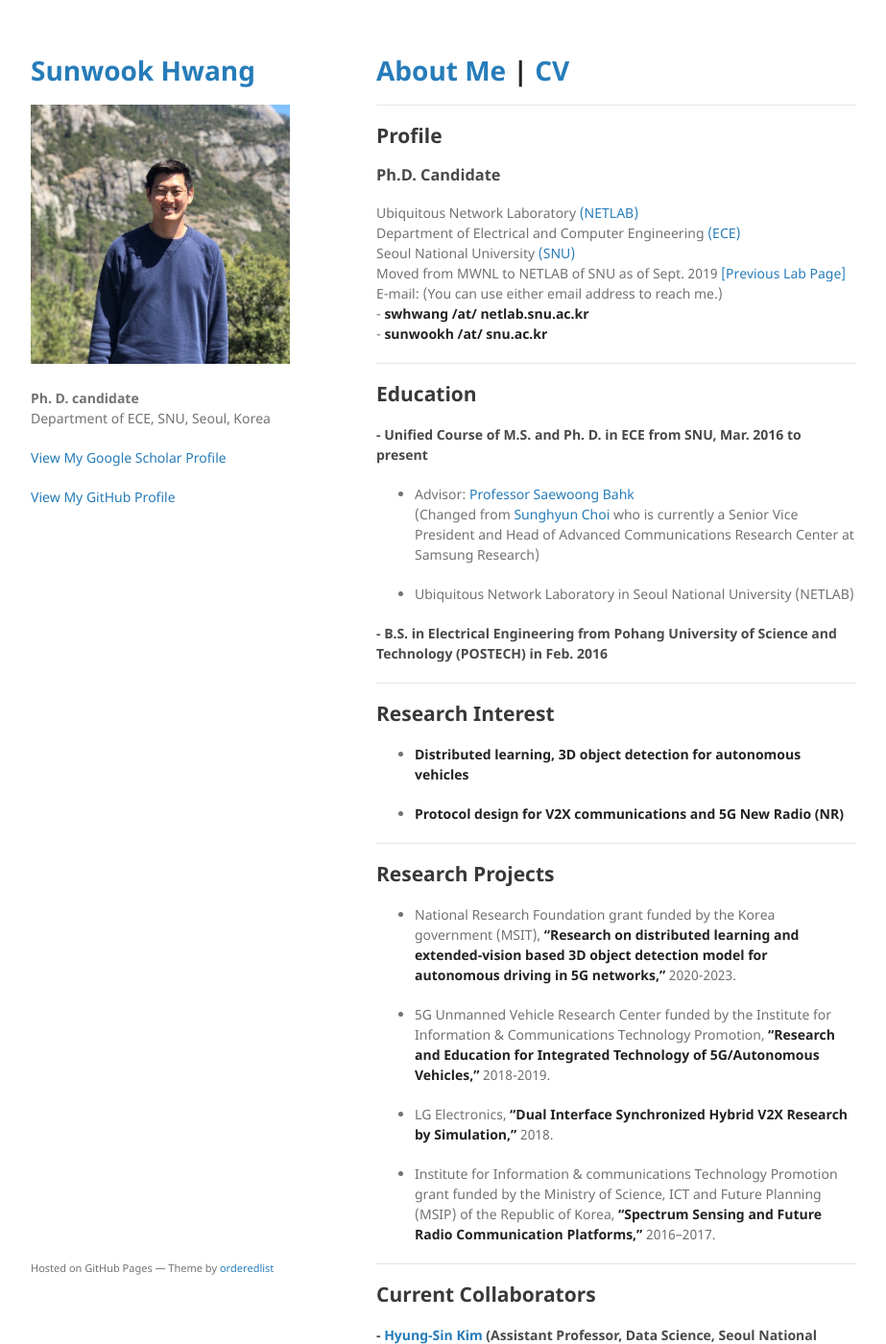
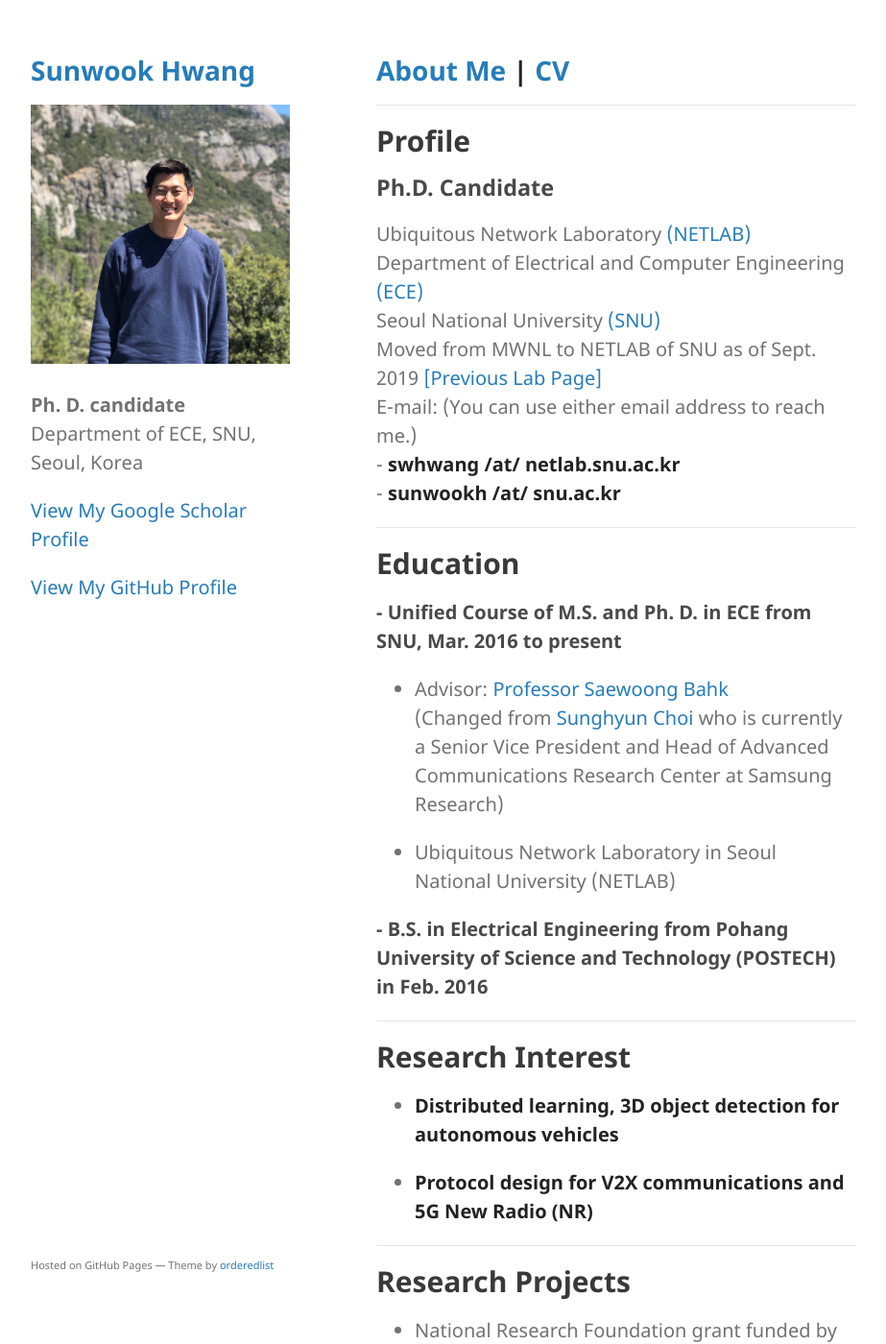
Before and after one commit to jeongjun-park/jeongjun-park.github.io, a Jekyll site: the page built from index.md, in a window 1280 px wide and 1400 px high. Shown: the whole window at 96% size, without its empty margins (178-1101 px from the left). Built offline with Jekyll 4.4.1, drawn with Linux system fonts in a browser that asks for light colours; our own code applies the rules of GitHub Pages for plain Markdown files.

Commit message:
test font

```diff
--- a/_sass/jekyll-theme-minimal.scss
+++ b/_sass/jekyll-theme-minimal.scss
@@ -4,7 +4,7 @@
 body {
   background-color: #fff;
   padding:50px;
-  font: 14px/1.5 "Noto Sans", "Helvetica Neue", Helvetica, Arial, sans-serif;
+  font: 20px/1.5 "Noto Sans", "Helvetica Neue", Helvetica, Arial, sans-serif;
   color:#727272;
   font-weight:400;
 }
```
